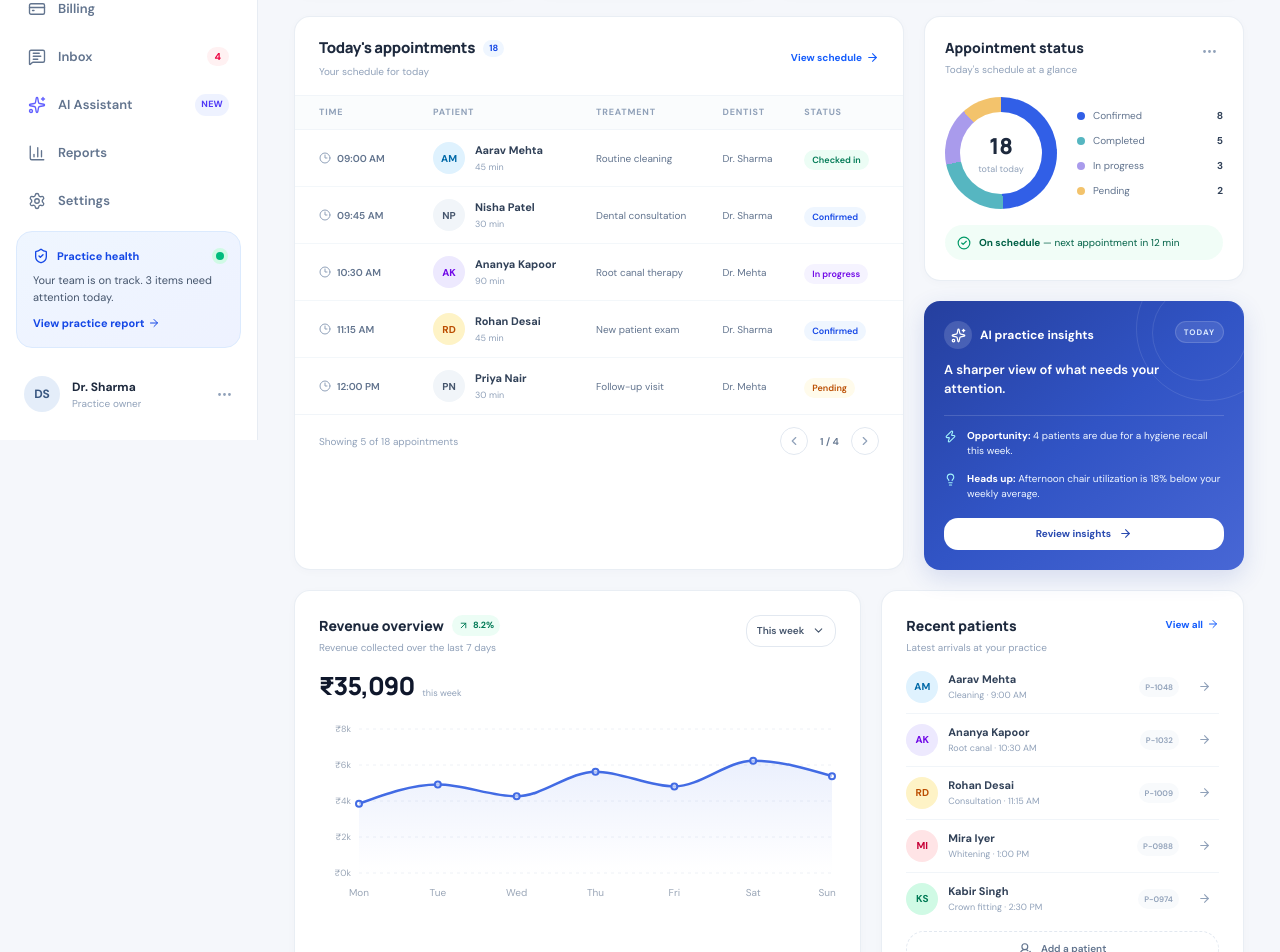
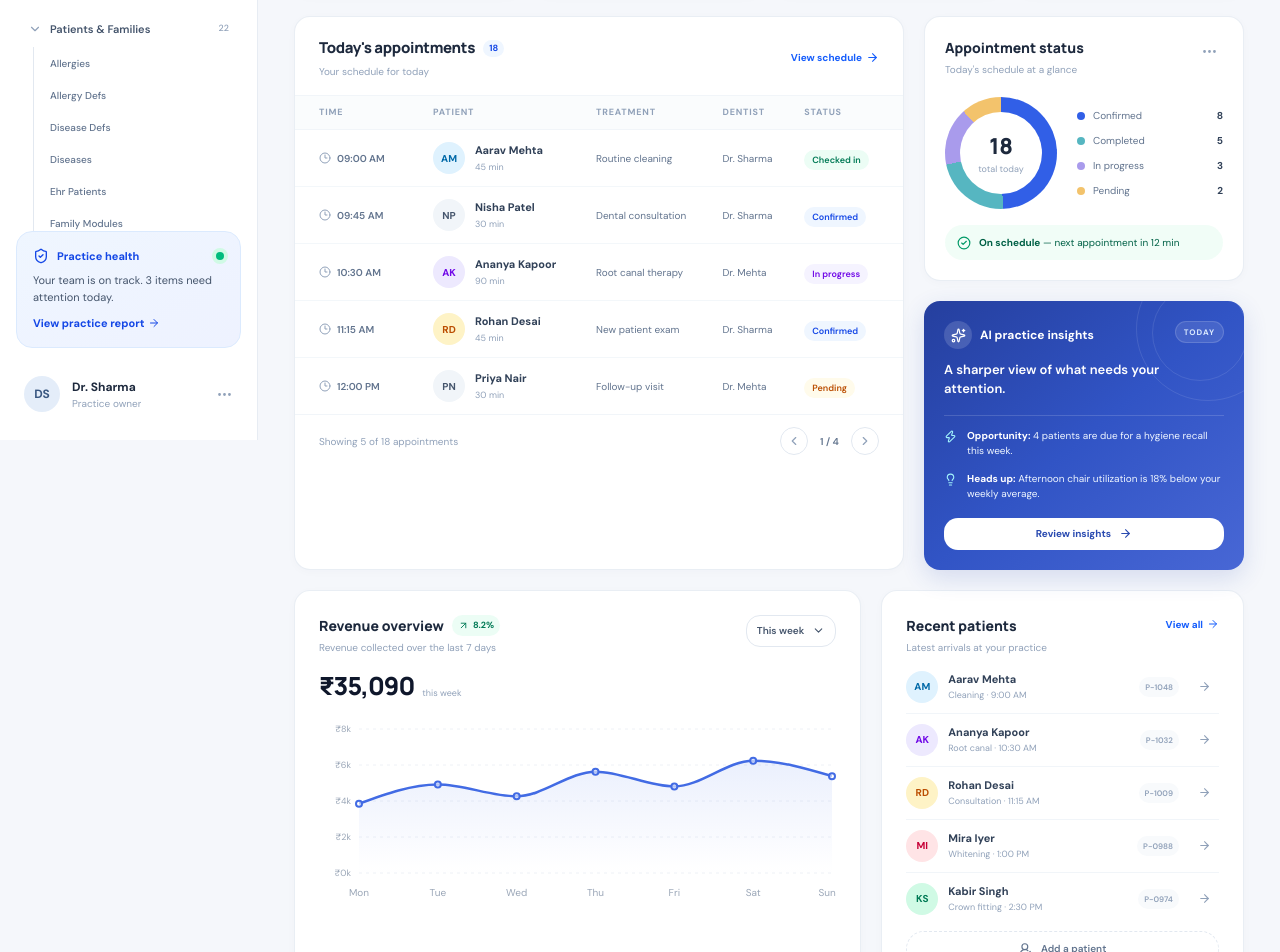
Before and after one commit to reesharma03-bit/opendental, a React (Vite) app in the folder SmileOS-AI-Dashboard/artifacts/smileos-dashboard/: page / in a window 1280 px wide. Shown: the part 360-1312 px from the top of the page. Built offline with nearby package versions, Linux system fonts and the light colour scheme; no server answers.

Commit message:
Implement navigation logic for the API catalog screen
Replit-Commit-Author: Agent

```diff
--- a/SmileOS-AI-Dashboard/artifacts/smileos-dashboard/src/App.tsx
+++ b/SmileOS-AI-Dashboard/artifacts/smileos-dashboard/src/App.tsx
@@ -12,6 +12,7 @@ import {
 import AppointmentsScreen from './AppointmentsScreen';
 import ApiCatalogScreen from './ApiCatalogScreen';
 import PatientsScreen from './PatientsScreen';
+import { apiNavigationGroups, formatApiResourceName } from './apiNavigation';
 
 type Patient = { name: string; initials: string; detail: string; color: string; id: string };
 
@@ -20,12 +21,6 @@ const navItems = [
   { label: 'Patients', icon: Users, badge: '2.4k' },
   { label: 'Appointments', icon: CalendarDays },
   { label: 'API Catalog', icon: BookOpen },
-  { label: 'Procedures', icon: Stethoscope },
-  { label: 'Billing', icon: CreditCard },
-  { label: 'Inbox', icon: MessageSquareText, badge: '4' },
-  { label: 'AI Assistant', icon: Sparkles, special: true },
-  { label: 'Reports', icon: BarChart3 },
-  { label: 'Settings', icon: Settings },
 ];
 
 const patients: Patient[] = [
@@ -58,10 +53,20 @@ const statusClasses: Record<string, string> = {
 
 function Sidebar({
   collapsed, onToggle, activeNav, setActiveNav, mobileOpen, onClose,
+  selectedResource, onSelectResource,
 }: {
   collapsed: boolean; onToggle: () => void; activeNav: string; setActiveNav: (name: string) => void;
   mobileOpen: boolean; onClose: () => void;
+  selectedResource: string | null; onSelectResource: (name: string) => void;
 }) {
+  const [expandedGroups, setExpandedGroups] = useState<string[]>(['Patients & Families']);
+
+  const toggleGroup = (label: string) => {
+    setExpandedGroups((groups) => groups.includes(label)
+      ? groups.filter((group) => group !== label)
+      : [...groups, label]);
+  };
+
   return (
     <>
       {mobileOpen && <button aria-label="Close navigation" data-testid="button-close-mobile-nav" onClick={onClose} className="fixed inset-0 z-40 bg-slate-950/30 backdrop-blur-[2px] md:hidden" />}
@@ -82,19 +87,61 @@ function Sidebar({
           <button data-testid="button-close-sidebar" onClick={onClose} aria-label="Close navigation" className="ml-auto flex h-8 w-8 items-center justify-center rounded-lg text-slate-500 hover:bg-slate-100 md:hidden"><X size={18} /></button>
         </div>
         {collapsed && <button data-testid="button-expand-sidebar" onClick={onToggle} aria-label="Expand sidebar" className="hidden h-8 w-8 items-center justify-center self-center rounded-lg text-slate-400 hover:bg-slate-100 md:flex"><ChevronRight size={16} /></button>}
-        <div className={`px-4 pb-2 pt-3 ${collapsed ? 'md:px-3' : ''}`}>
+        <div className={`min-h-0 flex-1 overflow-y-auto px-4 pb-3 pt-3 ${collapsed ? 'md:px-3' : ''}`}>
           <p className={`mb-3 px-3 text-[10px] font-bold uppercase tracking-[1.5px] text-slate-400 ${collapsed ? 'md:hidden' : ''}`}>Workspace</p>
           <nav className="space-y-1" aria-label="Main navigation">
-            {navItems.map(({ label, icon: Icon, badge, special }) => (
+            {navItems.map(({ label, icon: Icon, badge }) => (
               <button key={label} onClick={() => { setActiveNav(label); onClose(); }} data-testid={`nav-${label.toLowerCase().replaceAll(' ', '-')}`} aria-current={activeNav === label ? 'page' : undefined} title={collapsed ? label : undefined}
                 className={`group flex h-[44px] w-full items-center gap-3 rounded-xl px-3 text-left text-[13px] font-semibold transition ${activeNav === label ? 'bg-blue-50 text-blue-700 shadow-[inset_2px_0_0_#315fe7]' : 'text-slate-500 hover:bg-slate-50 hover:text-slate-800'} ${collapsed ? 'md:justify-center md:px-0' : ''}`}>
-                <Icon size={18} strokeWidth={activeNav === label ? 2.25 : 1.8} className={`${special ? 'text-indigo-500' : ''} shrink-0`} />
+                <Icon size={18} strokeWidth={activeNav === label ? 2.25 : 1.8} className="shrink-0" />
                 <span className={collapsed ? 'md:hidden' : ''}>{label}</span>
-                {badge && <span className={`ml-auto rounded-full px-2 py-0.5 text-[10px] font-bold ${label === 'Inbox' ? 'bg-rose-50 text-rose-600' : 'bg-slate-100 text-slate-500'} ${collapsed ? 'md:hidden' : ''}`}>{badge}</span>}
-                {special && !collapsed && <span className="ml-auto rounded-md bg-indigo-50 px-1.5 py-1 text-[9px] font-bold uppercase tracking-wide text-indigo-600">New</span>}
+                {badge && <span className={`ml-auto rounded-full bg-slate-100 px-2 py-0.5 text-[10px] font-bold text-slate-500 ${collapsed ? 'md:hidden' : ''}`}>{badge}</span>}
               </button>
             ))}
           </nav>
+          <div className={`mt-5 border-t border-slate-100 pt-4 ${collapsed ? 'md:hidden' : ''}`}>
+            <p className="mb-2 px-3 text-[10px] font-bold uppercase tracking-[1.5px] text-slate-400">Open Dental API</p>
+            <nav aria-label="Open Dental API resources" className="space-y-1">
+              {apiNavigationGroups.map(({ label, resources }) => {
+                const expanded = expandedGroups.includes(label);
+                const groupId = `api-nav-group-${label.toLowerCase().replaceAll(/[^a-z0-9]+/g, '-')}`;
+                return (
+                  <section key={label}>
+                    <button
+                      type="button"
+                      onClick={() => toggleGroup(label)}
+                      aria-expanded={expanded}
+                      aria-controls={groupId}
+                      data-testid={`button-api-group-${groupId.replace('api-nav-group-', '')}`}
+                      className="flex min-h-9 w-full items-center gap-2 rounded-lg px-3 text-left text-[11px] font-semibold text-slate-600 transition hover:bg-slate-50 hover:text-slate-900"
+                    >
+                      <ChevronRight size={14} className={`shrink-0 text-slate-400 transition-transform ${expanded ? 'rotate-90' : ''}`} />
+                      <span className="min-w-0 flex-1">{label}</span>
+                      <span className="text-[9px] font-medium text-slate-400">{resources.length}</span>
+                    </button>
+                    {expanded && (
+                      <ul id={groupId} className="mb-2 ml-[17px] border-l border-slate-200 pl-2">
+                        {resources.map((resource) => (
+                          <li key={resource}>
+                            <button
+                              type="button"
+                              onClick={() => { onSelectResource(resource); onClose(); }}
+                              aria-current={selectedResource === resource && activeNav === 'API Catalog' ? 'page' : undefined}
+                              data-testid={`nav-api-resource-${resource}`}
+                              title={resource}
+                              className={`min-h-8 w-full truncate rounded-md px-2 text-left text-[10px] font-medium transition ${selectedResource === resource && activeNav === 'API Catalog' ? 'bg-blue-50 text-blue-700' : 'text-slate-500 hover:bg-slate-50 hover:text-slate-800'}`}
+                            >
+                              {formatApiResourceName(resource)}
+                            </button>
+                          </li>
+                        ))}
+                      </ul>
+                    )}
+                  </section>
+                );
+              })}
+            </nav>
+          </div>
         </div>
         <div className="mt-auto px-4 pb-4">
           <div className={`mb-4 rounded-2xl border border-blue-100 bg-gradient-to-br from-blue-50 to-indigo-50 p-4 ${collapsed ? 'md:hidden' : ''}`}>
@@ -133,6 +180,7 @@ function App() {
   const [collapsed, setCollapsed] = useState(false);
   const [mobileOpen, setMobileOpen] = useState(false);
   const [activeNav, setActiveNav] = useState('Dashboard');
+  const [selectedApiResource, setSelectedApiResource] = useState<string | null>(null);
   const [search, setSearch] = useState('');
   const [noticeOpen, setNoticeOpen] = useState(false);
   const [toast, setToast] = useState('');
@@ -154,16 +202,17 @@ function App() {
     window.setTimeout(() => setToast(''), 3200);
   };
   const runQuickAction = (name: string) => {
-    if (name === 'Dashboard' || name === 'Patients' || name === 'Appointments' || name === 'API Catalog') {
-      setActiveNav(name);
-      return;
-    }
-    announce(`${name} is a navigation placeholder in this sample.`);
+    setActiveNav(name);
+    if (name === 'API Catalog') setSelectedApiResource(null);
+  };
+  const openApiResource = (name: string) => {
+    setSelectedApiResource(name);
+    setActiveNav('API Catalog');
   };
 
   return (
     <div className="min-h-[100dvh] bg-[#f5f7fb] text-slate-800">
-      <Sidebar collapsed={collapsed} onToggle={() => setCollapsed((value) => !value)} activeNav={activeNav} setActiveNav={runQuickAction} mobileOpen={mobileOpen} onClose={() => setMobileOpen(false)} />
+      <Sidebar collapsed={collapsed} onToggle={() => setCollapsed((value) => !value)} activeNav={activeNav} setActiveNav={runQuickAction} mobileOpen={mobileOpen} onClose={() => setMobileOpen(false)} selectedResource={selectedApiResource} onSelectResource={openApiResource} />
       <main className={`min-h-[100dvh] transition-[margin] duration-300 md:ml-[258px] ${collapsed ? 'md:ml-[82px]' : ''}`}>
         <header className="sticky top-0 z-30 flex h-[72px] items-center gap-3 border-b border-slate-200/70 bg-[#f8f9fc]/95 px-4 backdrop-blur-md sm:px-6 lg:px-9">
           <button onClick={() => setMobileOpen(true)} data-testid="button-open-mobile-nav" aria-label="Open navigation" className="flex h-9 w-9 items-center justify-center rounded-lg text-slate-600 hover:bg-slate-100 md:hidden"><Menu size={20} /></button>
@@ -287,7 +336,7 @@ function App() {
           <AppointmentsScreen search={search} onSearchChange={setSearch} announce={announce} createRequest={createAppointmentRequest} />
         </div>
         <div hidden={activeNav !== 'API Catalog'}>
-          <ApiCatalogScreen />
+          <ApiCatalogScreen selectedResource={selectedApiResource} />
         </div>
       </main>
       {toast && <div role="status" data-testid="status-feedback" className="fixed bottom-5 left-1/2 z-[80] flex -translate-x-1/2 items-center gap-2 rounded-xl bg-slate-900 px-4 py-3 text-[11px] font-medium text-white shadow-xl"><CheckCircle2 size={15} className="text-emerald-300" />{toast}</div>}
--- /dev/null
+++ b/SmileOS-AI-Dashboard/artifacts/smileos-dashboard/src/apiNavigation.ts
@@ -0,0 +1,83 @@
+export const apiNavigationGroups = [
+  {
+    label: 'Patients & Families',
+    resources: [
+      'Allergies', 'AllergyDefs', 'DiseaseDefs', 'Diseases', 'EhrPatients',
+      'FamilyModules', 'Guardians', 'MedicationPats', 'Medications',
+      'PatientNotes', 'PatientRaces', 'Patients', 'PatFieldDefs', 'PatFields',
+      'PatPlans', 'PatRestrictions', 'Pharmacies', 'Popups', 'Recalls',
+      'RecallTypes', 'RxPats', 'Vitalsigns',
+    ],
+  },
+  {
+    label: 'Scheduling',
+    resources: [
+      'Appointments', 'AppointmentTypes', 'ApptFields', 'ApptFieldDefs',
+      'AsapComms', 'ClockEvents', 'HistAppointments', 'Operatories',
+      'ScheduleOps', 'Schedules',
+    ],
+  },
+  {
+    label: 'Clinical Care',
+    resources: [
+      'AutoNoteControls', 'AutoNotes', 'ChartModules', 'CodeGroups',
+      'PerioExams', 'PerioMeasures', 'ProcedureCodes', 'ProcedureLogs',
+      'ProcNotes', 'ProcTPs', 'ToothInitials', 'TreatPlanAttaches',
+      'TreatPlans',
+    ],
+  },
+  {
+    label: 'Insurance & Billing',
+    resources: [
+      'Adjustments', 'Benefits', 'Carriers', 'ClaimForms', 'ClaimPayments',
+      'ClaimProcs', 'Claims', 'ClaimTrackings', 'CovCats', 'CovSpans',
+      'Deposits', 'DiscountPlans', 'DiscountPlanSubs', 'EobAttaches', 'Fees',
+      'FeeScheds', 'InsPlans', 'InsSubs', 'InsVerifies', 'Payments',
+      'PayPlanCharges', 'PayPlanLinks', 'PayPlans', 'PaySplits',
+      'Statements', 'SubstitutionLinks',
+    ],
+  },
+  {
+    label: 'Communications & Documents',
+    resources: [
+      'Commlogs', 'Documents', 'EtransMessageTexts', 'Etranss',
+      'RefAttaches', 'Referrals', 'Subscriptions',
+    ],
+  },
+  {
+    label: 'Office & Practice Setup',
+    resources: [
+      'AccountModules', 'Clinics', 'Computers', 'Definitions', 'Employees',
+      'Employers', 'LabCases', 'Laboratories', 'LabTurnarounds', 'Providers',
+    ],
+  },
+  {
+    label: 'Forms & Sheets',
+    resources: ['SheetDefs', 'Sheets', 'SheetFieldDefs', 'SheetFields'],
+  },
+  {
+    label: 'Tasks & Quick Notes',
+    resources: [
+      'QuickPasteCats', 'QuickPasteNotes', 'TaskLists', 'TaskNotes', 'Tasks',
+    ],
+  },
+  {
+    label: 'Users & Security',
+    resources: [
+      'Preferences', 'SecurityLogs', 'SecurityPerms', 'UserGroupAttaches',
+      'UserGroups', 'Userods',
+    ],
+  },
+  {
+    label: 'Reports & Queries',
+    resources: ['Queries', 'Reports'],
+  },
+  {
+    label: 'System & Signals',
+    resources: ['Signalods'],
+  },
+] as const;
+
+export function formatApiResourceName(name: string): string {
+  return name.replace(/([a-z])([A-Z])/g, '$1 $2');
+}
```
Also changed, not shown: SmileOS-AI-Dashboard/artifacts/smileos-dashboard/src/ApiCatalogScreen.tsx (+4 -3 lines).
